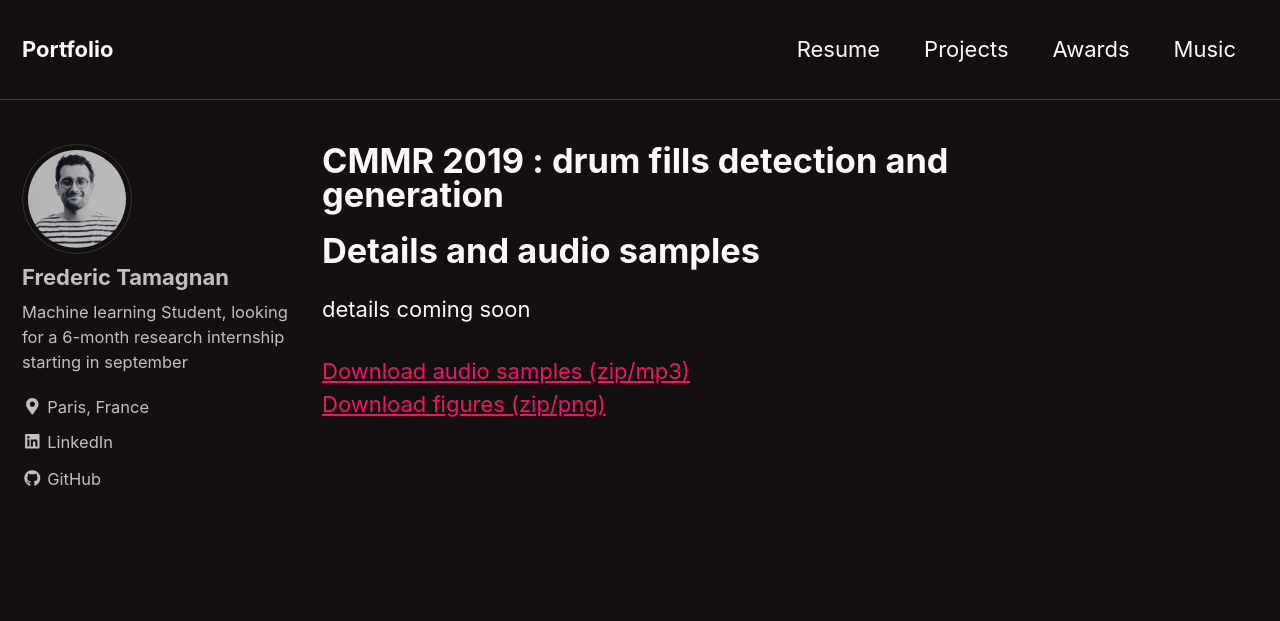
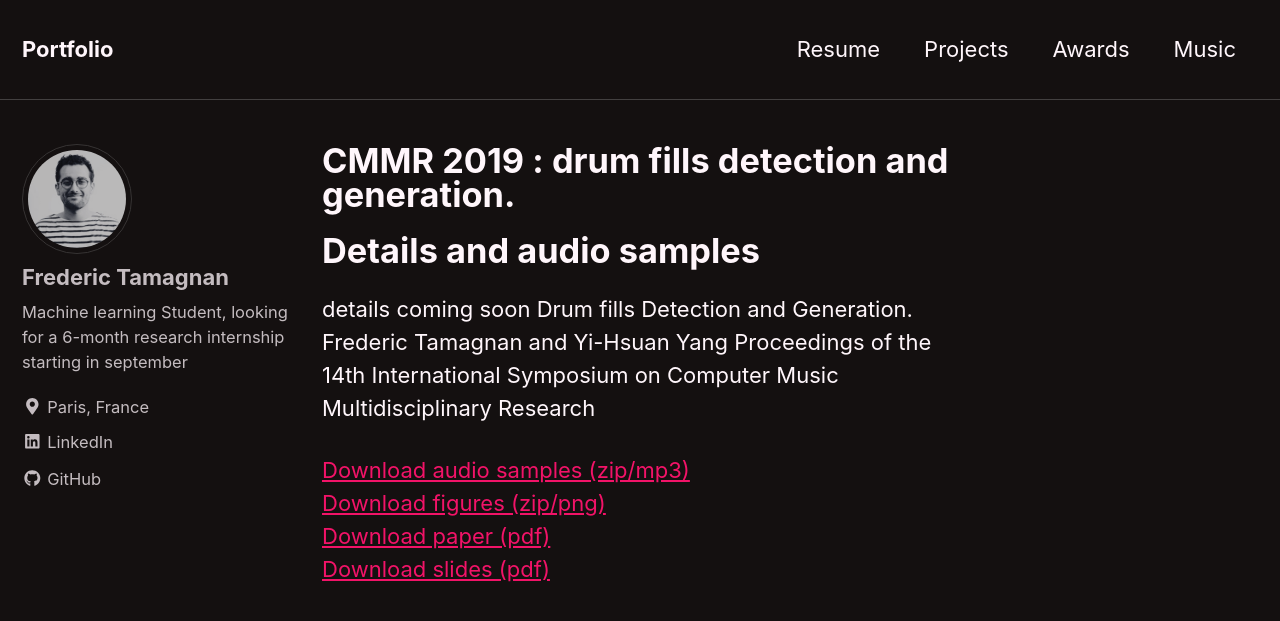
Before and after one commit to frederictamagnan/frederictamagnan.github.io, a Jekyll site: the page built from _pages/drumfills.md, in a window 1280 px wide and 900 px high. Shown: the top 621 px of the window. Built offline with Jekyll 4.4.1, drawn with Linux system fonts in a browser that asks for light colours; nearby versions of some CDN libraries.

Commit message:
cmmr paper

```diff
--- a/_pages/drumfills.md
+++ b/_pages/drumfills.md
@@ -1,5 +1,5 @@
 ---
-title:  "CMMR 2019 : drum fills detection and generation"
+title:  "CMMR 2019 : drum fills detection and generation."
 layout: archive
 permalink: /drumfills/
 author_profile: true
@@ -15,6 +15,12 @@ tags:
 # Details and audio samples
 <p>
 details coming soon
+Drum fills Detection and Generation. Frederic Tamagnan and Yi-Hsuan Yang
+Proceedings of the 14th International Symposium on Computer Music Multidisciplinary Research
 </p>
+
+
 [Download audio samples (zip/mp3)](/assets/paper/audio/mp3paper.zip) <br/>
-[Download figures (zip/png)](/assets/paper/images/Plot.zip)
+[Download figures (zip/png)](/assets/paper/images/Plot.zip)<br/>
+[Download paper (pdf)](/assets/paper/DrumFillsDetectionGeneration.pdf)<br/>
+[Download slides (pdf)](/assets/paper/DrumFillsDetectionGeneration_slides.pdf)<br/>
```
Also changed, not shown: 2 other files.
